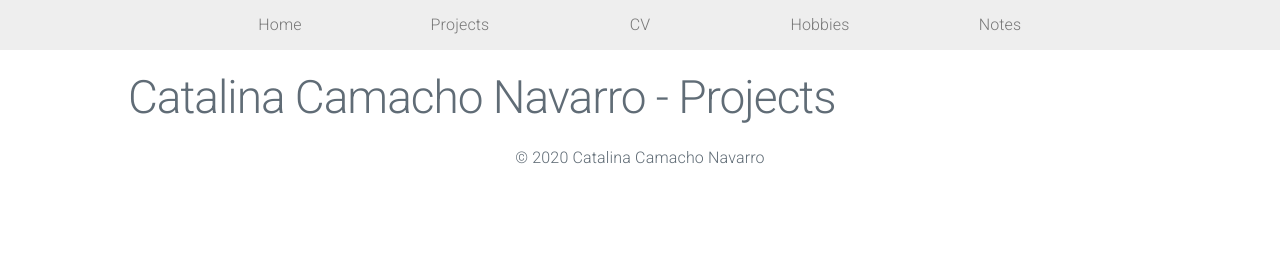
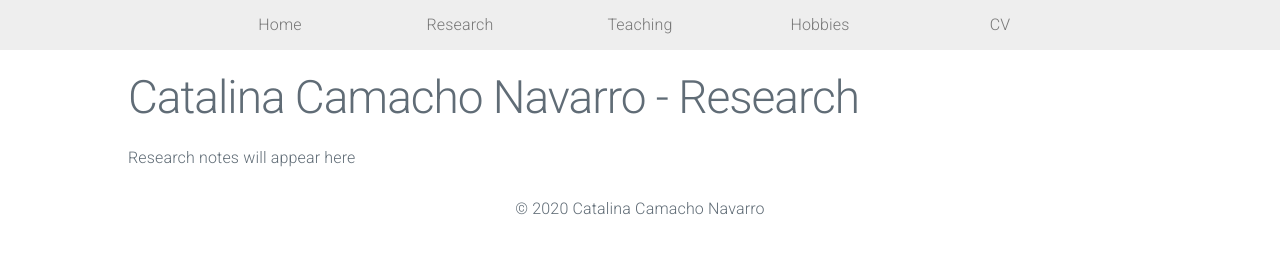
Before and after one commit to catalinacn/catalinacn.github.io, a plain HTML site: page projects.html in a window 1280 px wide. Drawn offline with nearby package versions, Linux system fonts and the light colour scheme.

Commit message:
Update projects.html

```diff
--- a/projects.html
+++ b/projects.html
@@ -15,27 +15,26 @@
 
 <body>
 
-  <header>
+ <header>
     <nav>
       <a href="index.html">Home</a>
-      <a href="projects.html">Projects</a>
+      <a href="research.html">Research</a>
+      <a href="teaching.html">Teaching</a>
+      <a href="hobbies.html">Hobbies</a>
       <a href="cv/cv.pdf">CV</a>
-      <a href="hobbies.html">Hobbies</a>
-      <a href="notes.html">Notes</a>
     </nav>
   </header>
 
   <main>
-    <h1>Catalina Camacho Navarro - Projects</h1>
-    <!--web apps-->
-    <section>
+    <h1>Catalina Camacho Navarro - Research</h1>
+    <p>Research notes will appear here</p>
+    <ul>
+    <!--   <li>
+        <a href="notes/characters/characters.pdf">Introduction to characters</a> from a course by Ralph Greenberg.
+      </li>
 
-    </section>
-    <!--/web apps-->
-
-    <!--/web apps-->
-    <section>
-
+    </ul>
+    -->
   </main>
 
   <footer>
@@ -44,4 +43,5 @@
 
 </body>
 
+
 </html>
```
